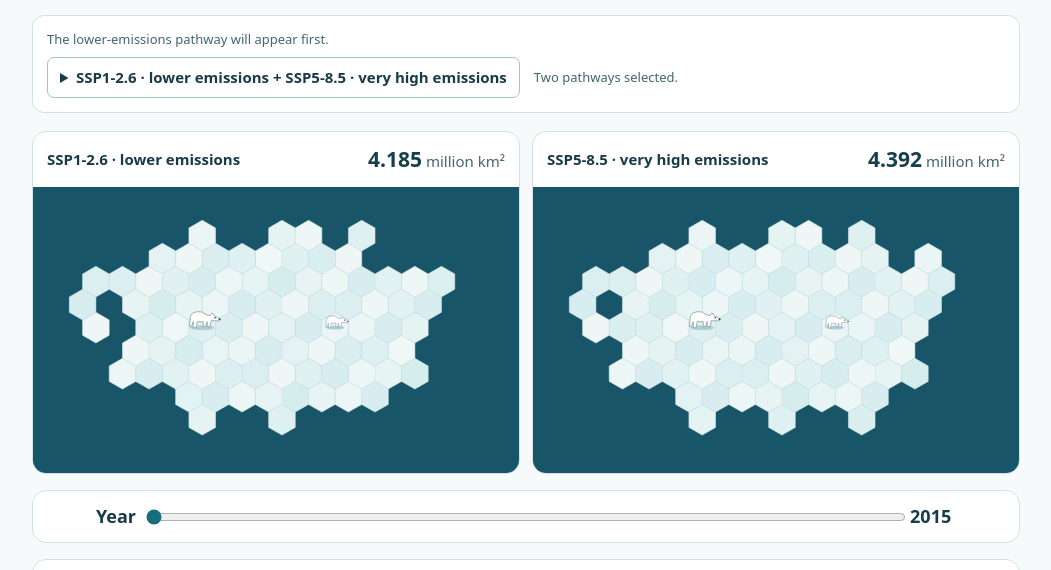
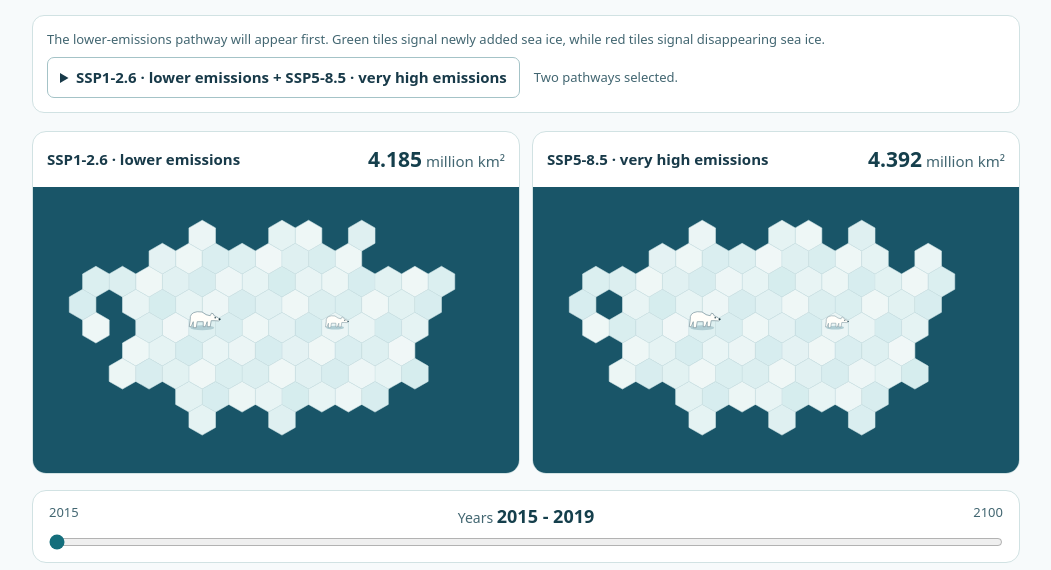
Before and after one commit to sugar-glider27/climate-futures, a plain HTML site: page docs/ice-floes-v4v2.html in a window 1280 px wide. Shown: the part 183-753 px from the top of the page, without its empty margins (114-1165 px from the left). Drawn offline with Linux system fonts and the light colour scheme.

Commit message:
Spiced up the year bar

```diff
--- a/docs/ice-floes-v4v2.html
+++ b/docs/ice-floes-v4v2.html
@@ -111,15 +111,43 @@
       .pathway-picker button:disabled { opacity: .65; cursor: default; }
       #visualization[hidden] { display: none; }
 
-      .controls {
-        display: grid;
-        grid-template-columns: calc(11% + 8px) calc(78% - 16px) calc(11% + 8px);
-        align-items: center;
+      .year-control {
+        width: 100%;
         margin: 16px 0;
         padding: 12px 16px;
         background: white;
         border: 1px solid #d1e2e3;
         border-radius: 14px;
+      }
+
+      .year-range {
+        display: flex;
+        justify-content: space-between;
+        color: #426671;
+        font-size: 13px;
+        margin-bottom: 2px;
+      }
+
+      .year-control input {
+        display: block;
+        width: 100%;
+        margin: 0;
+        accent-color: #146e7c;
+        cursor: pointer;
+      }
+
+      .year-selected {
+        text-align: center;
+        color: #426671;
+        font-size: 14px;
+        margin-bottom: 2px;
+      }
+
+      .year-selected output {
+        color: #153f4c;
+        font-size: 18px;
+        font-weight: bold;
+        font-variant-numeric: tabular-nums;
       }
 
       .controls label {
@@ -307,7 +335,7 @@
 
       <!-- D3 builds one comparison panel per selected pathway here. -->
       <div class="pathway-picker">
-        <p class="pathway-hint">The lower-emissions pathway will appear first.</p>
+        <p class="pathway-hint">The lower-emissions pathway will appear first. Green tiles signal newly added sea ice, while red tiles signal disappearing sea ice.</p>
         <div class="pathway-controls">
           <details class="pathway-menu">
             <summary id="pathway-summary">Choose two pathways</summary>
@@ -324,10 +352,11 @@
       <div id="visualization">
       <div class="panels"></div>
 
-      <div class="controls">
-        <label for="year">Year</label>
-        <input id="year" type="range" min="2015" max="2100" step="5" value="2015" disabled>
-        <output for="year"></output>
+      <div class="year-control">
+        <div class="year-range">
+          <span>2015</span><div class="year-selected"> Years <output for="year">2015 - 2019</output> </div><span>2100</span>
+        </div>
+        <input id="year" type="range" min="2015" max="2095" step="5" value="2015" disabled>
       </div>
 
       <section class="temperature-plot" aria-labelledby="temperature-title">
--- a/docs/ice-floes-v4v2.js
+++ b/docs/ice-floes-v4v2.js
@@ -257,7 +257,7 @@ function updateTemperatureChart() {
 
 function update() {
   const year = Number(yearInput.value);
-  document.querySelector("output").textContent = year;
+  document.querySelector(".year-selected output").textContent = `${year} - ${year + 4}`;
   if (!started) {
     panels.forEach(panel => {
       panel.svg.selectAll("*").remove();
```
